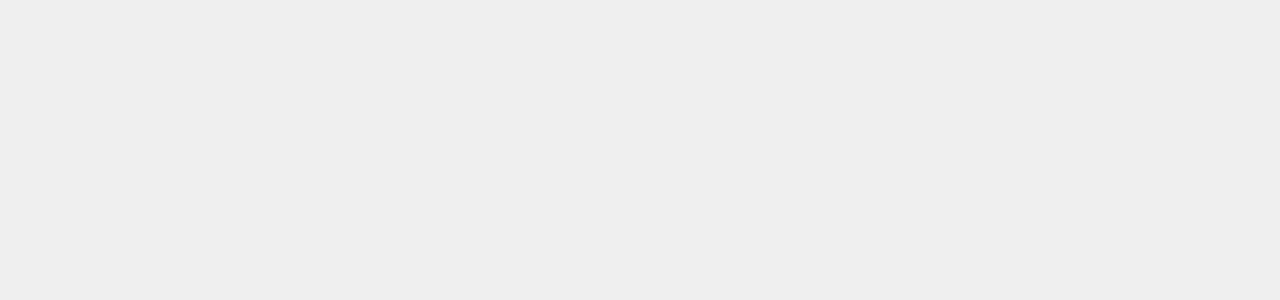
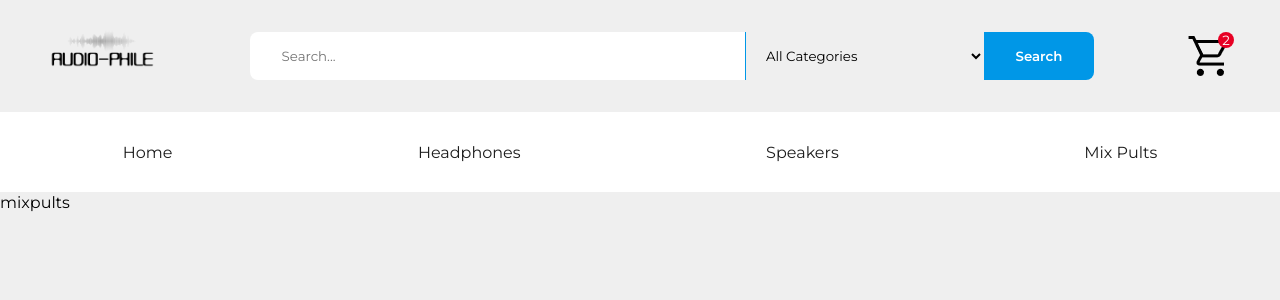
Before and after one commit to ivomasi/audio-phile, a React (Create React App) app: page /mix-pults in a window 1280 px wide. Before the commit this address had no page. Shown: the top 300 px of the page. Built offline with nearby package versions, Linux system fonts and the light colour scheme.

Commit message:
created pages for mixpults and speakrs, added to routing

```diff
--- /dev/null
+++ b/src/pages/MixPults.js
@@ -0,0 +1,14 @@
+import React from 'react'
+
+import Layout from '../shared/Layout'
+
+
+function MixPults() {
+  return (
+    <Layout>
+    mixpults
+</Layout>
+  )
+}
+
+export default MixPults
--- /dev/null
+++ b/src/pages/Speakers.js
@@ -0,0 +1,13 @@
+import React from 'react'
+
+import Layout from '../shared/Layout'
+
+function Speakers() {
+  return (
+    <Layout>
+        speakers
+    </Layout>
+  )
+}
+
+export default Speakers
--- a/src/routing/routing.js
+++ b/src/routing/routing.js
@@ -1,5 +1,7 @@
 import Home from "../pages/Home";
 
 import Headphones from "../pages/Headphones";
+import MixPults from "../pages/MixPults";
+import Speakers from "../pages/Speakers";
 
-export const routing = [{ name: "home", path: "/", component: Home, exact: true }, { name: "headphones", path: "/headphones", component: Headphones}];
+export const routing = [{ name: "home", path: "/", component: Home, exact: true }, { name: "headphones", path: "/headphones", component: Headphones},{ name: "speakers", path: "/speakers", component: Speakers},{ name: "mix pults", path: "/mix-pults", component: MixPults}];
```
